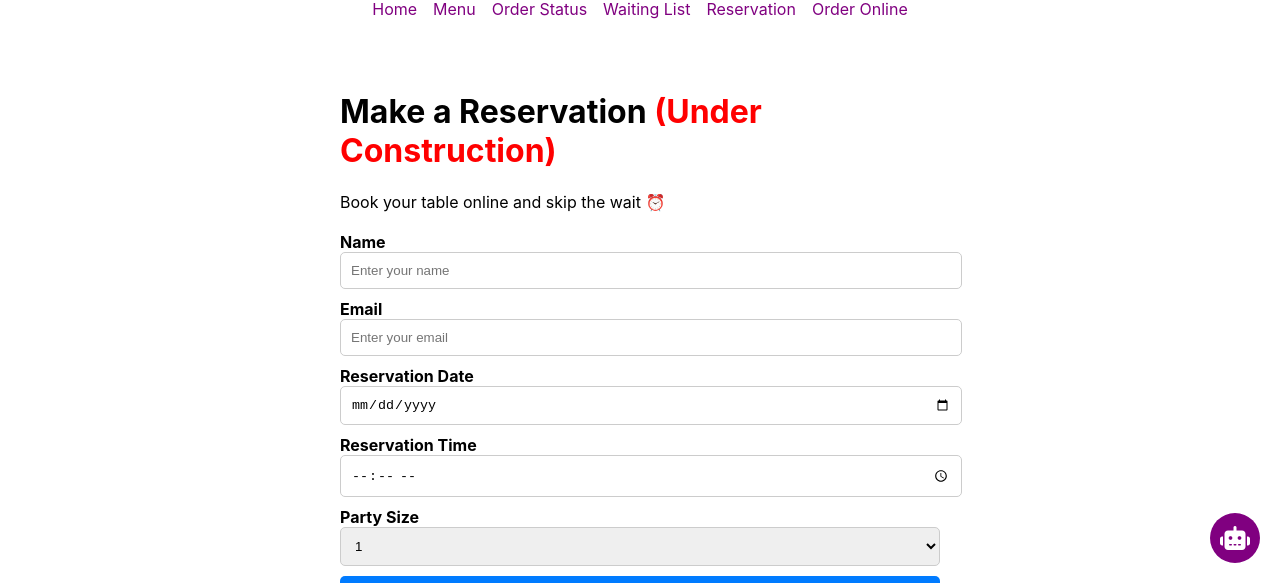
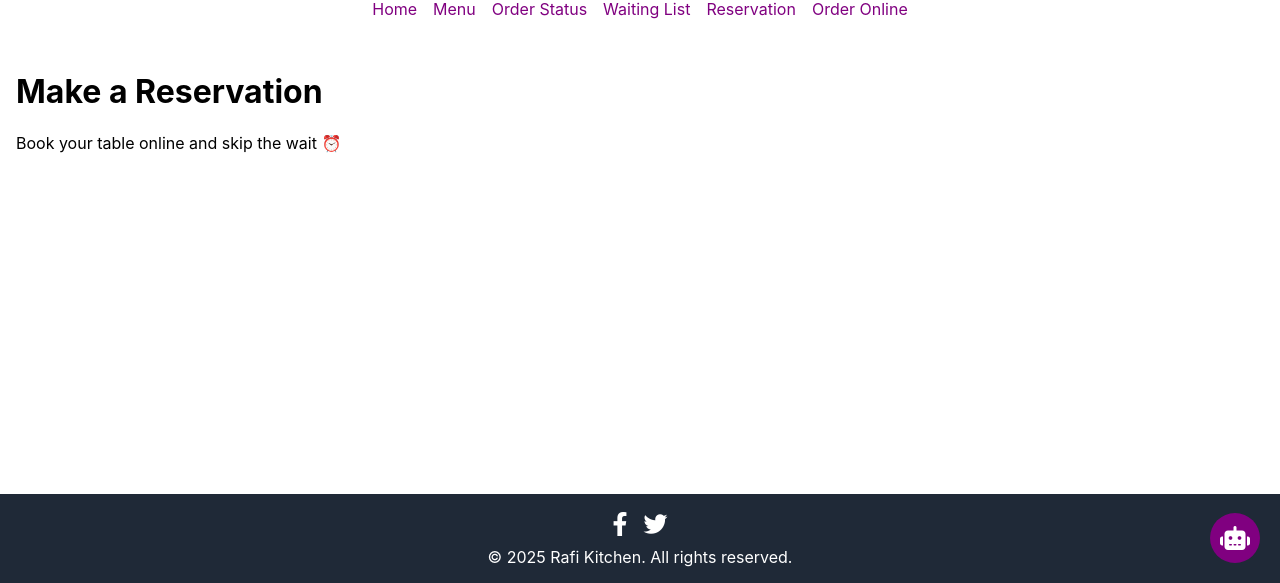
Before and after one commit to Sajjad5037/RafisKitchen, a React (Create React App) app: page /reservation in a window 1280 px wide. Shown: the part 217-800 px from the top of the page. Built offline with nearby package versions, Linux system fonts and the light colour scheme.

Commit message:
Update reservation.js

```diff
--- a/src/pages/reservation.js
+++ b/src/pages/reservation.js
@@ -1,161 +1,10 @@
-import { useState } from "react";
-
 function Reservation() {
-  const [name, setName] = useState("");
-  const [email, setEmail] = useState("");
-  const [date, setDate] = useState("");
-  const [time, setTime] = useState("");
-  const [partySize, setPartySize] = useState(1);
-
-  const handleSubmit = (e) => {
-    e.preventDefault();
-    // Here, you can send the form data to your server or API
-    console.log({
-      name,
-      email,
-      date,
-      time,
-      partySize,
-    });
-
-    // Clear form fields after submission
-    setName("");
-    setEmail("");
-    setDate("");
-    setTime("");
-    setPartySize(1);
-  };
-
   return (
-    <div style={{ padding: "20px", maxWidth: "600px", margin: "auto" }}>
-      <h1 style={{ fontSize: "2rem", fontWeight: "bold" }}>
-        Make a Reservation <span style={{ color: "red" }}>(Under Construction)</span>
-      </h1>
+    <div>
+      <h1 style={{ fontSize: "2rem", fontWeight: "bold" }}>Make a Reservation</h1>
       <p>Book your table online and skip the wait ⏰</p>
-
-      <form onSubmit={handleSubmit} style={{ marginTop: "20px" }}>
-        <div style={{ marginBottom: "10px" }}>
-          <label htmlFor="name" style={{ fontWeight: "bold" }}>
-            Name
-          </label>
-          <input
-            type="text"
-            id="name"
-            value={name}
-            onChange={(e) => setName(e.target.value)}
-            required
-            placeholder="Enter your name"
-            style={{
-              width: "100%",
-              padding: "10px",
-              borderRadius: "5px",
-              border: "1px solid #ccc",
-            }}
-          />
-        </div>
-
-        <div style={{ marginBottom: "10px" }}>
-          <label htmlFor="email" style={{ fontWeight: "bold" }}>
-            Email
-          </label>
-          <input
-            type="email"
-            id="email"
-            value={email}
-            onChange={(e) => setEmail(e.target.value)}
-            required
-            placeholder="Enter your email"
-            style={{
-              width: "100%",
-              padding: "10px",
-              borderRadius: "5px",
-              border: "1px solid #ccc",
-            }}
-          />
-        </div>
-
-        <div style={{ marginBottom: "10px" }}>
-          <label htmlFor="date" style={{ fontWeight: "bold" }}>
-            Reservation Date
-          </label>
-          <input
-            type="date"
-            id="date"
-            value={date}
-            onChange={(e) => setDate(e.target.value)}
-            required
-            style={{
-              width: "100%",
-              padding: "10px",
-              borderRadius: "5px",
-              border: "1px solid #ccc",
-            }}
-          />
-        </div>
-
-        <div style={{ marginBottom: "10px" }}>
-          <label htmlFor="time" style={{ fontWeight: "bold" }}>
-            Reservation Time
-          </label>
-          <input
-            type="time"
-            id="time"
-            value={time}
-            onChange={(e) => setTime(e.target.value)}
-            required
-            style={{
-              width: "100%",
-              padding: "10px",
-              borderRadius: "5px",
-              border: "1px solid #ccc",
-            }}
-          />
-        </div>
-
-        <div style={{ marginBottom: "10px" }}>
-          <label htmlFor="partySize" style={{ fontWeight: "bold" }}>
-            Party Size
-          </label>
-          <select
-            id="partySize"
-            value={partySize}
-            onChange={(e) => setPartySize(e.target.value)}
-            required
-            style={{
-              width: "100%",
-              padding: "10px",
-              borderRadius: "5px",
-              border: "1px solid #ccc",
-            }}
-          >
-            <option value="1">1</option>
-            <option value="2">2</option>
-            <option value="3">3</option>
-            <option value="4">4</option>
-            <option value="5">5</option>
-            <option value="6">6</option>
-            <option value="7">7</option>
-            <option value="8">8+</option>
-          </select>
-        </div>
-
-        <button
-          type="submit"
-          style={{
-            padding: "10px 20px",
-            backgroundColor: "#007bff",
-            color: "white",
-            border: "none",
-            borderRadius: "5px",
-            cursor: "pointer",
-            width: "100%",
-          }}
-        >
-          Reserve Table
-        </button>
-      </form>
     </div>
   );
 }
 
-export default Reservation
+export default Reservation;
```
